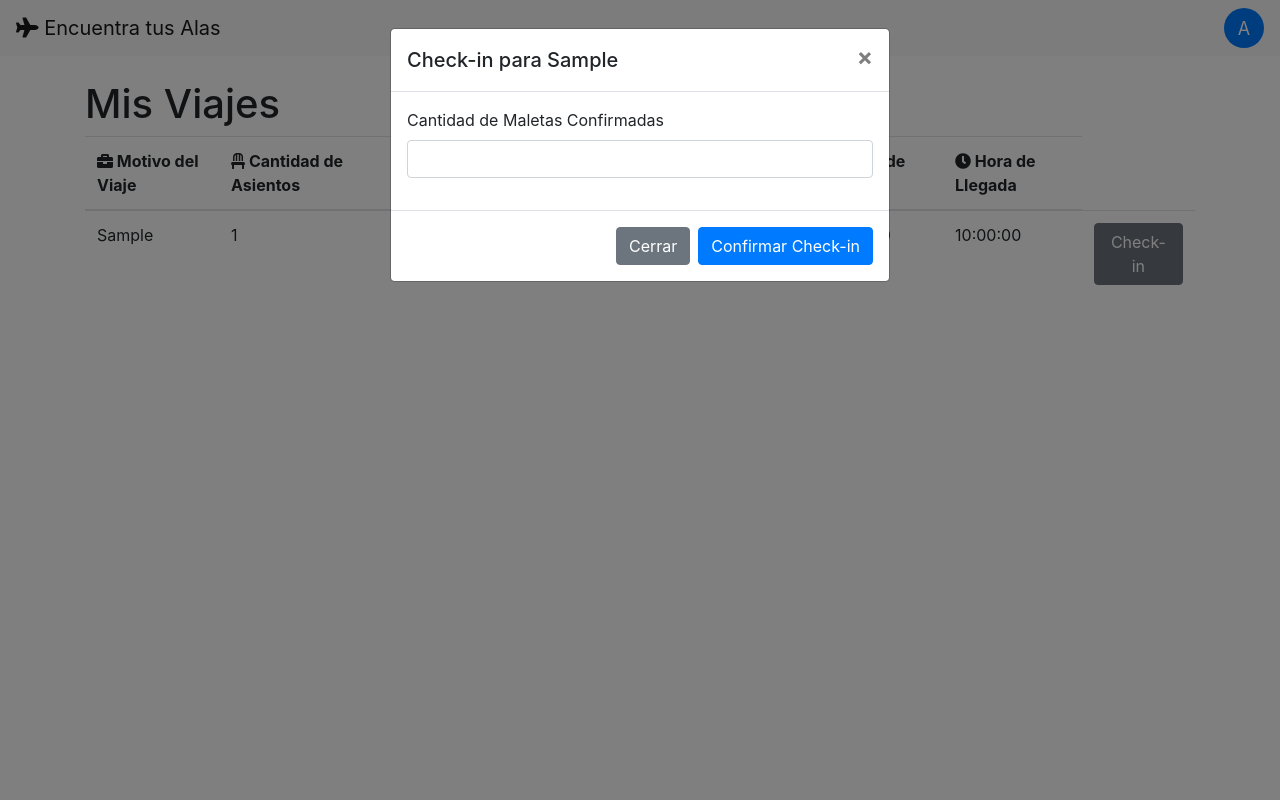
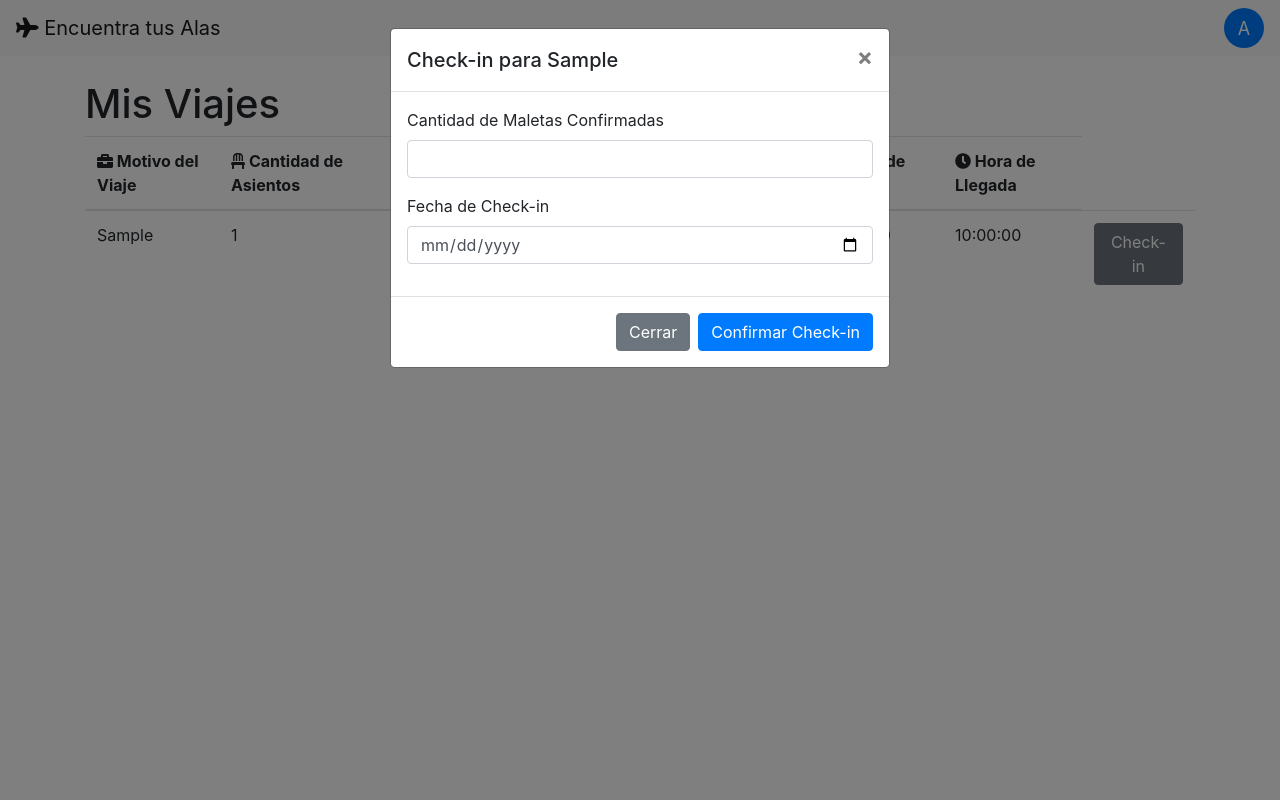
Before and after one commit to MateoRosero/Encuentra-tus-alas, a Flask app: page /mis_viajes in a window 1280 px wide, after a click on "Check-in". Run offline with Flask 3, Linux system fonts and the light colour scheme; a user stored in the database is signed in; tables that the repository leaves empty hold one stand-in row (values such as "Sample post"); some libraries are stand-ins or nearby versions.

Commit message:
Se genera el reporte si existe alguna discrepancia en el check-in, este reporte solo o puede ver el administrador

```diff
--- a/Crud-inventario/Inventario/src/app.py
+++ b/Crud-inventario/Inventario/src/app.py
@@ -346,9 +346,11 @@ def check_in(id):
 
     if request.method == 'POST':
         maletas_confirmadas = int(request.form['maletas_confirmadas'])
+        fecha_checkin = request.form['fecha_checkin']
 
         nuevo_checkin = CheckIn(
             maletas_confirmadas=maletas_confirmadas,
+            fecha_checkin=fecha_checkin,
             reserva_id=reserva.id
         )
 
@@ -372,7 +374,7 @@ def reporte_discrepancias():
         fecha_fin = datetime.strptime(request.form['fecha_fin'], '%Y-%m-%d').date()
 
         discrepancias = db.session.query(Reserva, CheckIn).join(CheckIn, Reserva.id == CheckIn.reserva_id).filter(
-            Reserva.fecha_reserva.between(fecha_inicio, fecha_fin),
+            CheckIn.fecha_checkin.between(fecha_inicio, fecha_fin),
             Reserva.maletas < CheckIn.maletas_confirmadas
         ).all()
 
--- a/Crud-inventario/Inventario/src/templates/mis_viajes.html
+++ b/Crud-inventario/Inventario/src/templates/mis_viajes.html
@@ -92,9 +92,13 @@
                     <td>{{ vuelo.hora_salida }}</td>
                     <td>{{ vuelo.hora_llegada }}</td>
                     <td>
+                        {% if reserva.checkin_realizado %}
+                        <button type="button" class="btn btn-success" disabled>Check-in Confirmado</button>
+                        {% else %}
                         <button type="button" class="btn btn-secondary" data-toggle="modal" data-target="#checkInModal{{ reserva.id }}">
                             Check-in
                         </button>
+                        {% endif %}
                     </td>
                 </tr>
                 {% endfor %}
@@ -129,6 +133,10 @@
                             <label for="maletas_confirmadas">Cantidad de Maletas Confirmadas</label>
                             <input type="number" class="form-control" name="maletas_confirmadas" min="0" required>
                         </div>
+                        <div class="form-group">
+                            <label for="fecha_checkin">Fecha de Check-in</label>
+                            <input type="date" class="form-control" name="fecha_checkin" required>
+                        </div>
                     </div>
                     <div class="modal-footer">
                         <button type="button" class="btn btn-secondary" data-dismiss="modal">Cerrar</button>
--- a/Crud-inventario/Inventario/src/templates/reporte_discrepancias.html
+++ b/Crud-inventario/Inventario/src/templates/reporte_discrepancias.html
@@ -47,6 +47,7 @@
                     <th>Maletas Reservadas</th>
                     <th>Maletas Confirmadas</th>
                     <th>Fecha de Reserva</th>
+                    <th>Fecha de Check-in</th>
                 </tr>
             </thead>
             <tbody>
@@ -57,6 +58,7 @@
                     <td>{{ reserva.maletas }}</td>
                     <td>{{ checkin.maletas_confirmadas }}</td>
                     <td>{{ reserva.fecha_reserva.strftime('%d/%m/%Y') }}</td>
+                    <td>{{ checkin.fecha_checkin.strftime('%d/%m/%Y') }}</td>
                 </tr>
                 {% endfor %}
             </tbody>
```
